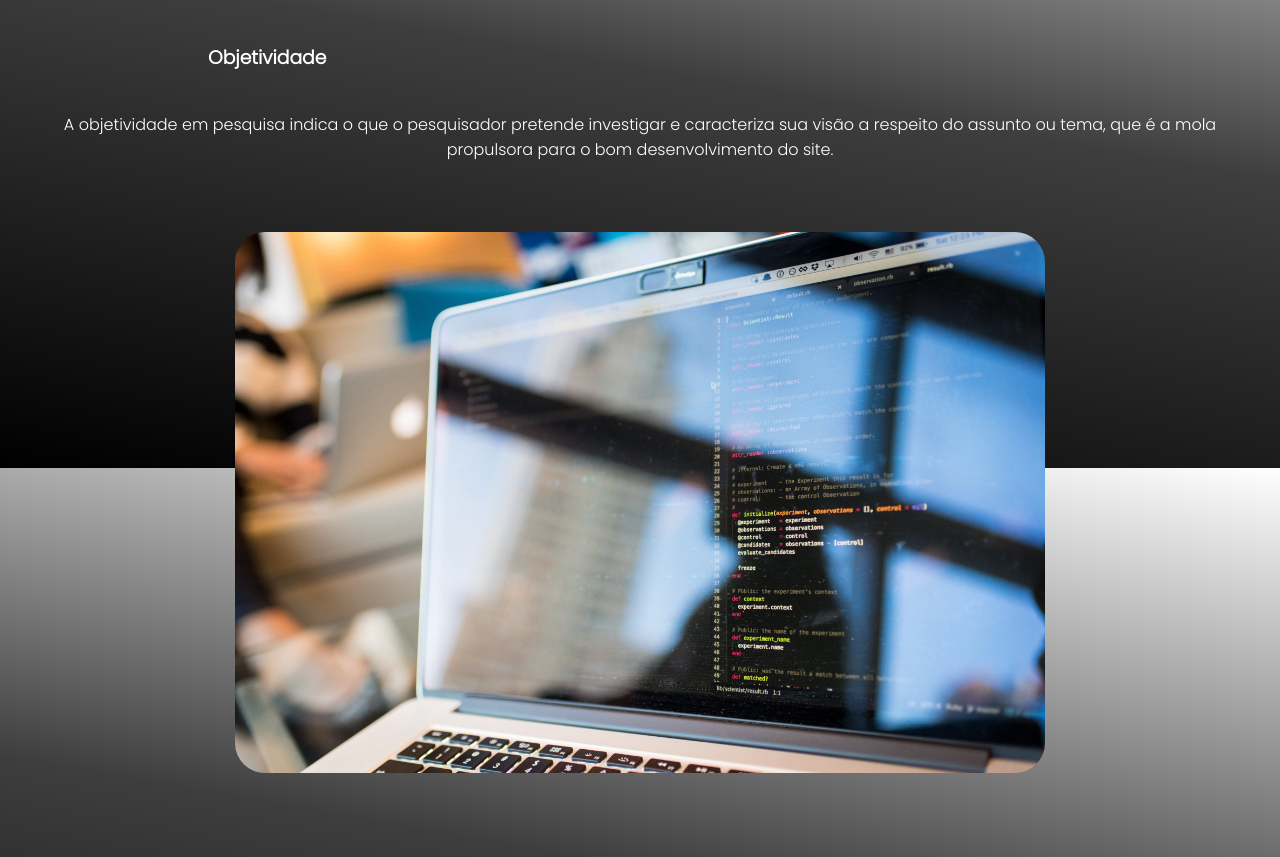
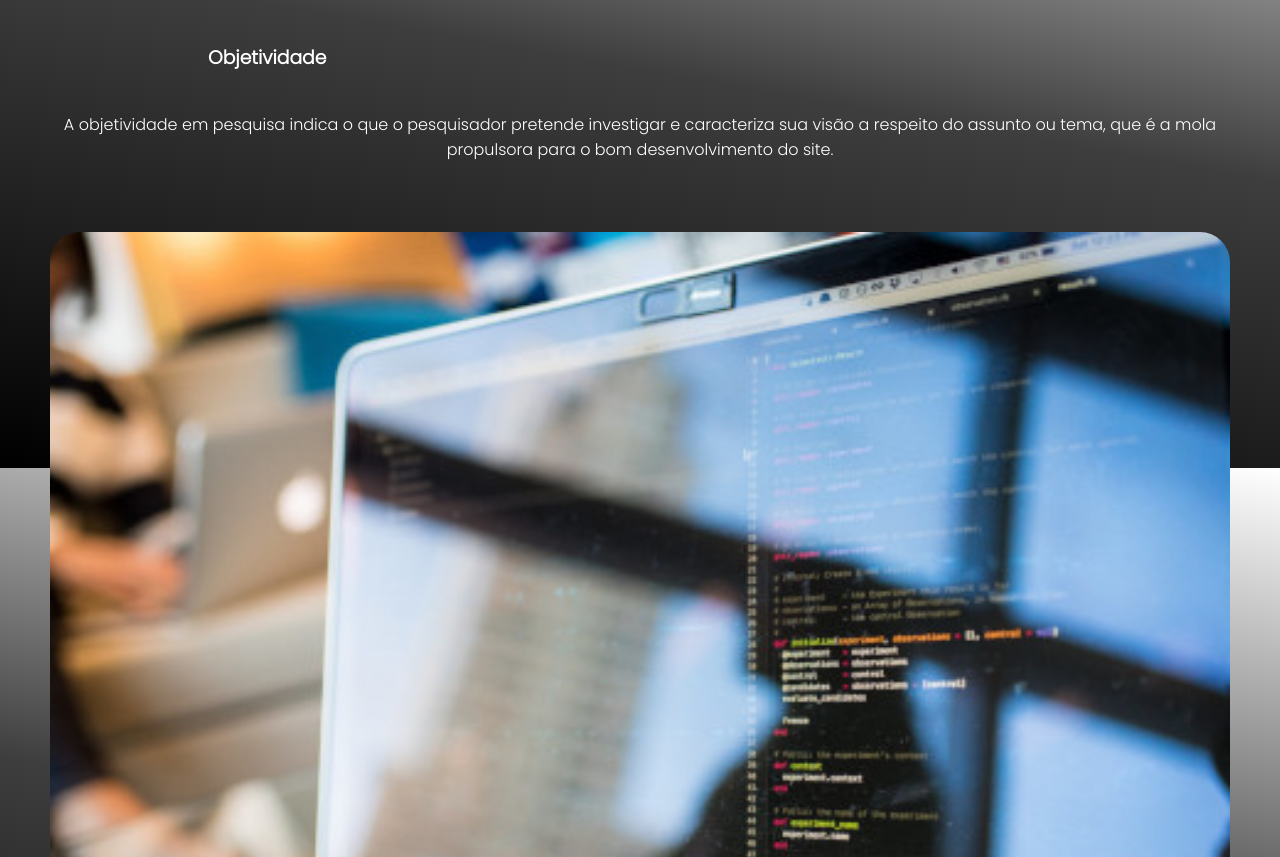
Before and after one commit to victtorH/arquivo_site1, a plain HTML site: page index.html in a window 1280 px wide. Shown: the part 1642-2499 px from the top of the page. Drawn offline with nearby package versions, Linux system fonts and the light colour scheme; a web font is replaced by a local one.

Commit message:
img_responsi

```diff
--- a/index.html
+++ b/index.html
@@ -81,8 +81,8 @@
          <p class="preciso" style="padding-top:0px ;"> A objetividade em pesquisa indica o que o pesquisador pretende investigar e caracteriza sua visão a respeito do assunto ou tema, que é a mola propulsora para o bom desenvolvimento do site. </p>
 
              <picture>
-                <source media="(max-width: 800px)" srcset="static/informação-pq.jpg">
-                 <div><img src="static/informação.jpg" alt=""></div>
+                <source media="(max-width: 600px)" srcset="static/novopc.jpg">
+                 <img src="static/informação-pq.jpg" alt="imagem.jpg">
              </picture>
 
 
--- a/style.css
+++ b/style.css
@@ -268,9 +268,7 @@ main{
 }
 .info_obj-1 img{
    border-radius: 30px;
-   min-width: 320;
-  max-width: 500;
-  width: 75% ;
+  width: 100% ;
   height: auto;
   align-items: center;
   justify-content: center;
```
Also changed, not shown: static/novopc.jpg (renamed from static/informação.jpg).
